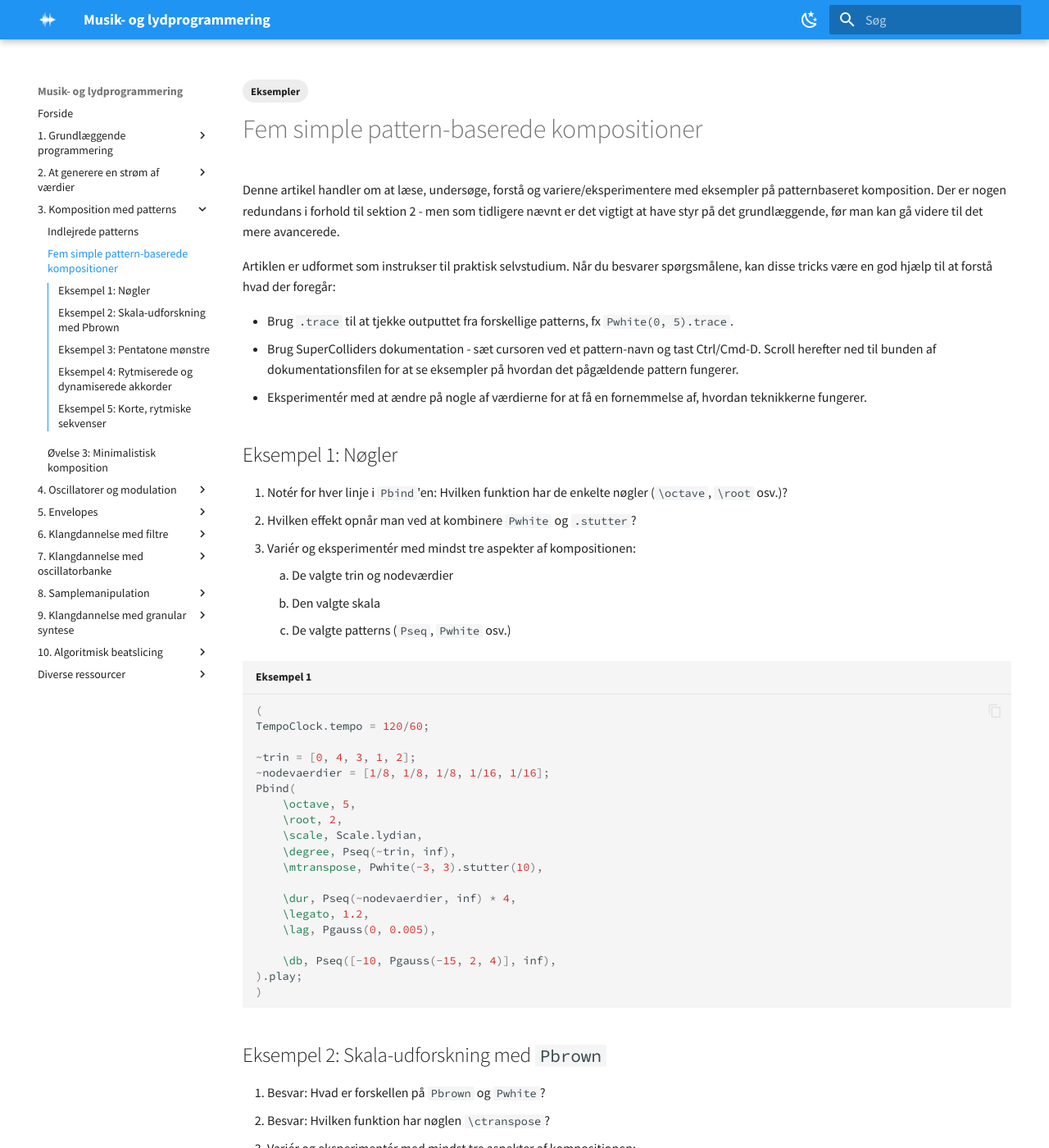
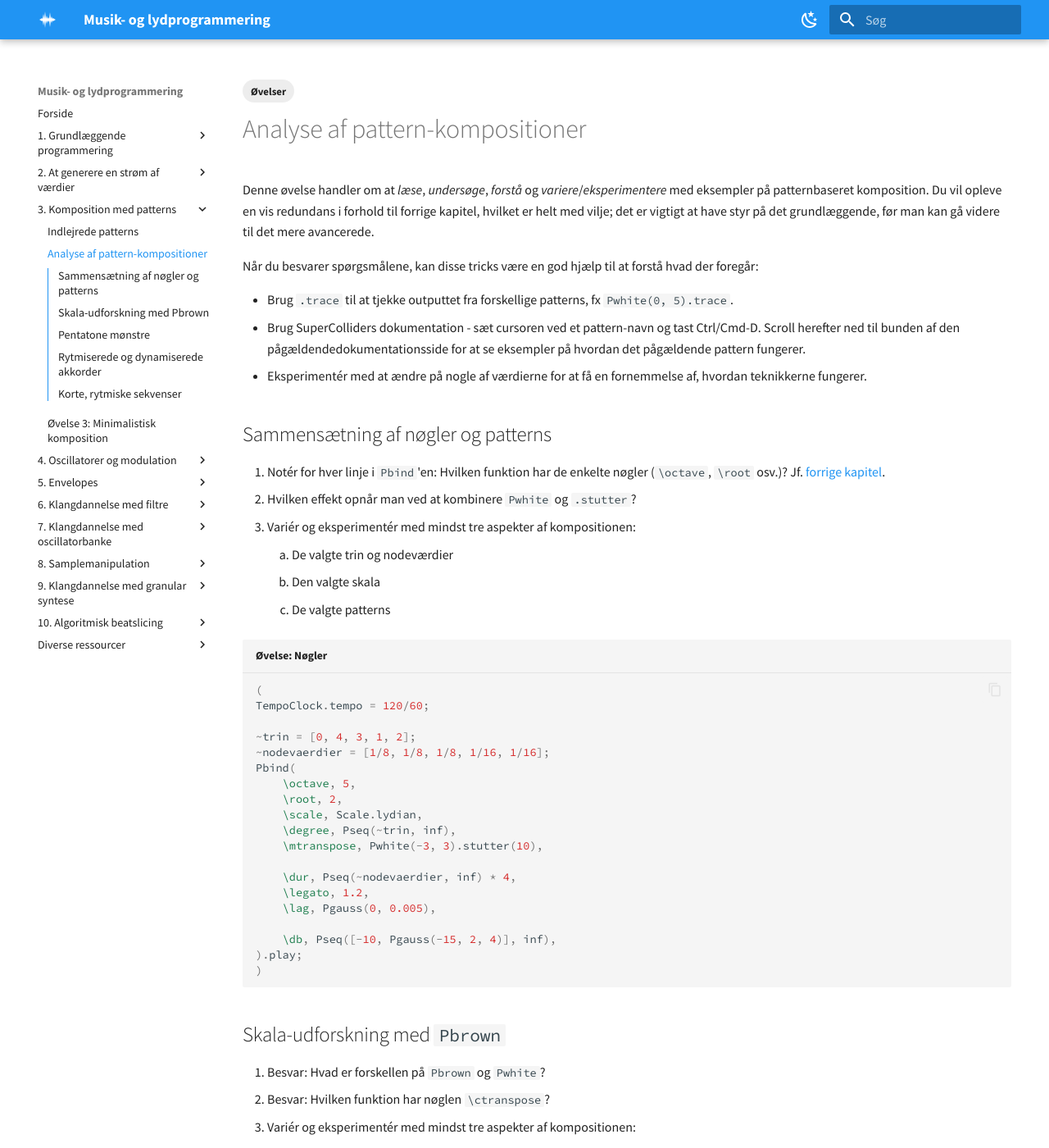
Before and after one commit to sparkletop/sparkletop.github.io, an MkDocs documentation site: the page built from docs/03/a2-eksempler.md, in a window 1280 px wide and 1400 px high. Shown: the whole window at 82% size. Built offline with MkDocs 1.6.1 and Material for MkDocs 9.7.7, drawn with Linux system fonts in a browser that asks for light colours; plug-ins that fetch from the network failed and are left out; some of the changed text lies outside the part shown.

Commit message:
improvements to docs

````diff
--- a/docs/03/a2-eksempler.md
+++ b/docs/03/a2-eksempler.md
@@ -1,27 +1,28 @@
 ---
 tags:
-    - Eksempler
+    - Øvelser
 ---
-# Fem simple pattern-baserede kompositioner
 
-Denne artikel handler om at læse, undersøge, forstå og variere/eksperimentere med eksempler på patternbaseret komposition. Der er nogen redundans i forhold til sektion 2 - men som tidligere nævnt er det vigtigt at have styr på det grundlæggende, før man kan gå videre til det mere avancerede.
+# Analyse af pattern-kompositioner
 
-Artiklen er udformet som instrukser til praktisk selvstudium. Når du besvarer spørgsmålene, kan disse tricks være en god hjælp til at forstå hvad der foregår:
+Denne øvelse handler om at *læse*, *undersøge*, *forstå* og *variere*/*eksperimentere* med eksempler på patternbaseret komposition. Du vil opleve en vis redundans i forhold til forrige kapitel, hvilket er helt med vilje; det er vigtigt at have styr på det grundlæggende, før man kan gå videre til det mere avancerede.
+
+Når du besvarer spørgsmålene, kan disse tricks være en god hjælp til at forstå hvad der foregår:
 
 - Brug `.trace` til at tjekke outputtet fra forskellige patterns, fx `Pwhite(0, 5).trace`.
-- Brug SuperColliders dokumentation - sæt cursoren ved et pattern-navn og tast Ctrl/Cmd-D. Scroll herefter ned til bunden af dokumentationsfilen for at se eksempler på hvordan det pågældende pattern fungerer.
+- Brug SuperColliders dokumentation - sæt cursoren ved et pattern-navn og tast Ctrl/Cmd-D. Scroll herefter ned til bunden af den pågældendedokumentationsside for at se eksempler på hvordan det pågældende pattern fungerer.
 - Eksperimentér med at ændre på nogle af værdierne for at få en fornemmelse af, hvordan teknikkerne fungerer.
 
-## Eksempel 1: Nøgler
+## Sammensætning af nøgler og patterns
 
-1. Notér for hver linje i `Pbind`'en: Hvilken funktion har de enkelte nøgler (`\octave`, `\root` osv.)?
+1. Notér for hver linje i `Pbind`'en: Hvilken funktion har de enkelte nøgler (`\octave`, `\root` osv.)? Jf. [forrige kapitel](../02/c1-pbind.md).
 1. Hvilken effekt opnår man ved at kombinere `Pwhite` og `.stutter`?
 1. Variér og eksperimentér med mindst tre aspekter af kompositionen:
     1. De valgte trin og nodeværdier
     1. Den valgte skala
-    1. De valgte patterns (`Pseq`, `Pwhite` osv.)
+    1. De valgte patterns
 
-```sc title="Eksempel 1"
+```sc title="Øvelse: Nøgler"
 (
 TempoClock.tempo = 120/60;
 
@@ -43,16 +44,16 @@ Pbind(
 )
 ```
 
-## Eksempel 2: Skala-udforskning med `Pbrown`
+## Skala-udforskning med `Pbrown`
 
 1. Besvar: Hvad er forskellen på `Pbrown` og `Pwhite`?
 1. Besvar: Hvilken funktion har nøglen `\ctranspose`?
 1. Variér og eksperimentér med mindst tre aspekter af kompositionen:
     1. De valgte trin og nodeværdier
     1. Den valgte skala
-    1. De valgte patterns (`Pseq`, `Pwhite` osv.)
+    1. De valgte patterns
 
-```sc title="Eksempel 2"
+```sc title="Øvelse: Skala-udforskning med Pbrown"
 (
 TempoClock.tempo = 80 / 60;
 
@@ -65,14 +66,14 @@ Pbind(
 )
 ```
 
-## Eksempel 3: Pentatone mønstre
+## Pentatone mønstre
 
 1. Beskriv forholdet mellem tilfældighed og kompositorisk struktur i denne korte komposition.
 1. Skriv to variationer af kompositionen:
     1. Én version, som har en højere grad af tilfældighed
     1. Én version, som har en højere grad af struktur og gentagelse
 
-```sc title="Eksempel 3"
+```sc title="Øvelse: Pentatone mønstre"
 (
 TempoClock.tempo = 140 / 60;
 Pbind(
@@ -89,7 +90,7 @@ Pbind(
 )
 ```
 
-## Eksempel 4: Rytmiserede og dynamiserede akkorder
+## Rytmiserede og dynamiserede akkorder
 
 1. Besvar: Hvilken effekt har kombinationerne af `.stutter` og `.repeat` på outputtet fra de forskellige patterns?
 1. Besvar: Hvad betyder `Array.interpolation(16, -20, -10)`?
@@ -97,7 +98,7 @@ Pbind(
     1. Tilføj mindst én akkord til `Pwrand` (husk, at sandsynlighederne `[0.9, 0.1]` skal svare til antallet af valgmuligheder og tilsammen skal give 1)
     1. Erstat `Pxrand` med et pattern efter eget valg, og notér hvilken forskel dette gør
 
-```sc title="Eksempel 4"
+```sc title="Øvelse: Rytmiserede og dynamiserede akkorder"
 (
 TempoClock.tempo = 120 / 60;
 
@@ -117,12 +118,12 @@ Pbind(
 )
 ```
 
-## Eksempel 5: Korte, rytmiske sekvenser
+## Korte, rytmiske sekvenser
 
 1. Besvar: I dette eksempel kan man argumentere for, at der arbejdes med en kombination af tilfældighed og genkendelighed. Hvilke teknikker resulterer i skabelsen af balance mellem det tilfældige og det genkendelige?
 1. Skriv en ny komposition, som er inspireret af kildekoden her samt din besvarelse af spørgsmålet ovenfor.
 
-```sc title="Eksempel 5"
+```sc title="Øvelse: Korte, rytmiske sekvenser"
 (
 TempoClock.tempo = 85 / 60;
 
````
Also changed, not shown: docs/01/e2-lyd.md (+0 -8 lines), docs/04/a1-ugens.md (+1 -1 lines), docs/05/e1-envelopes.md (+13 -13 lines), docs/media/figures/unipolar.png.
